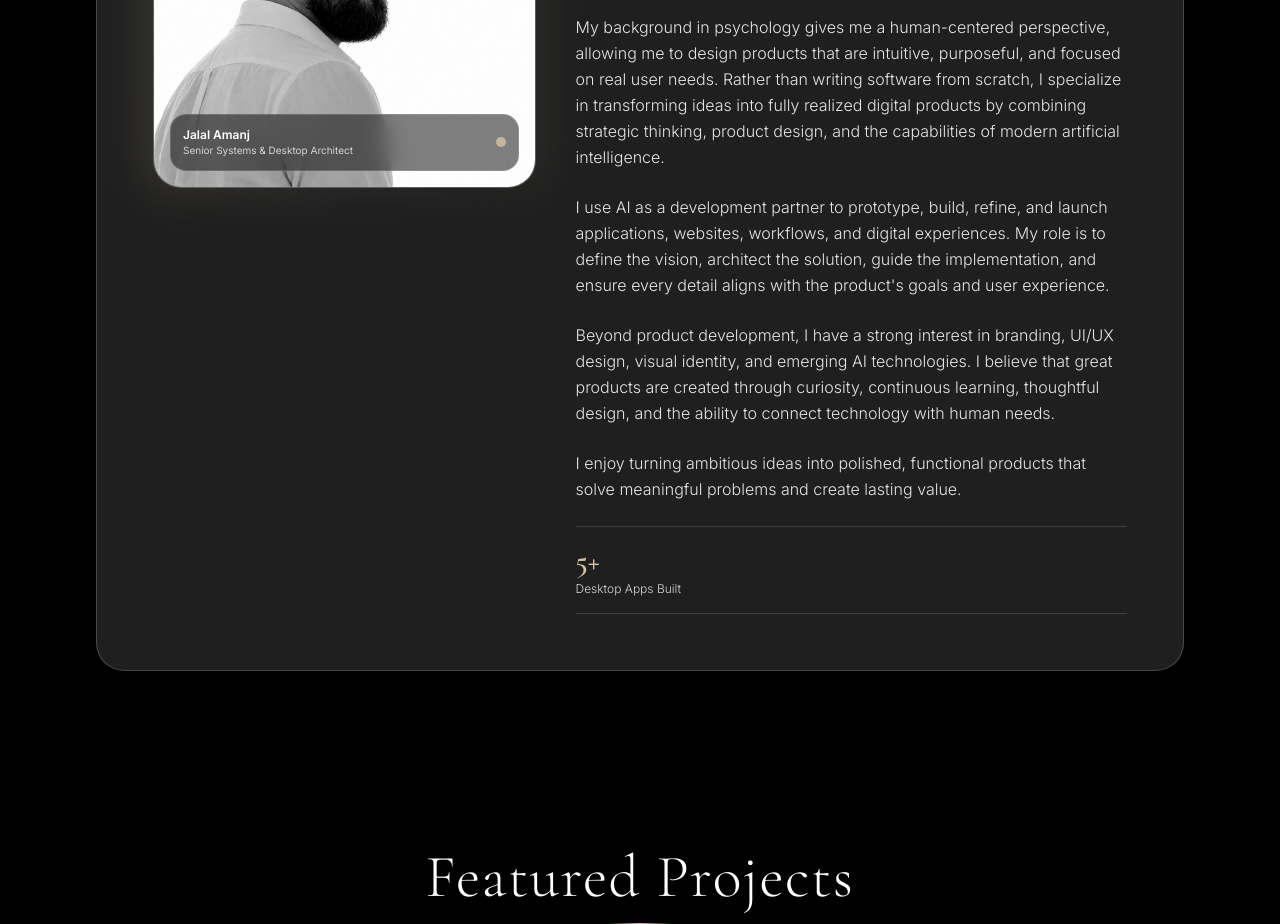
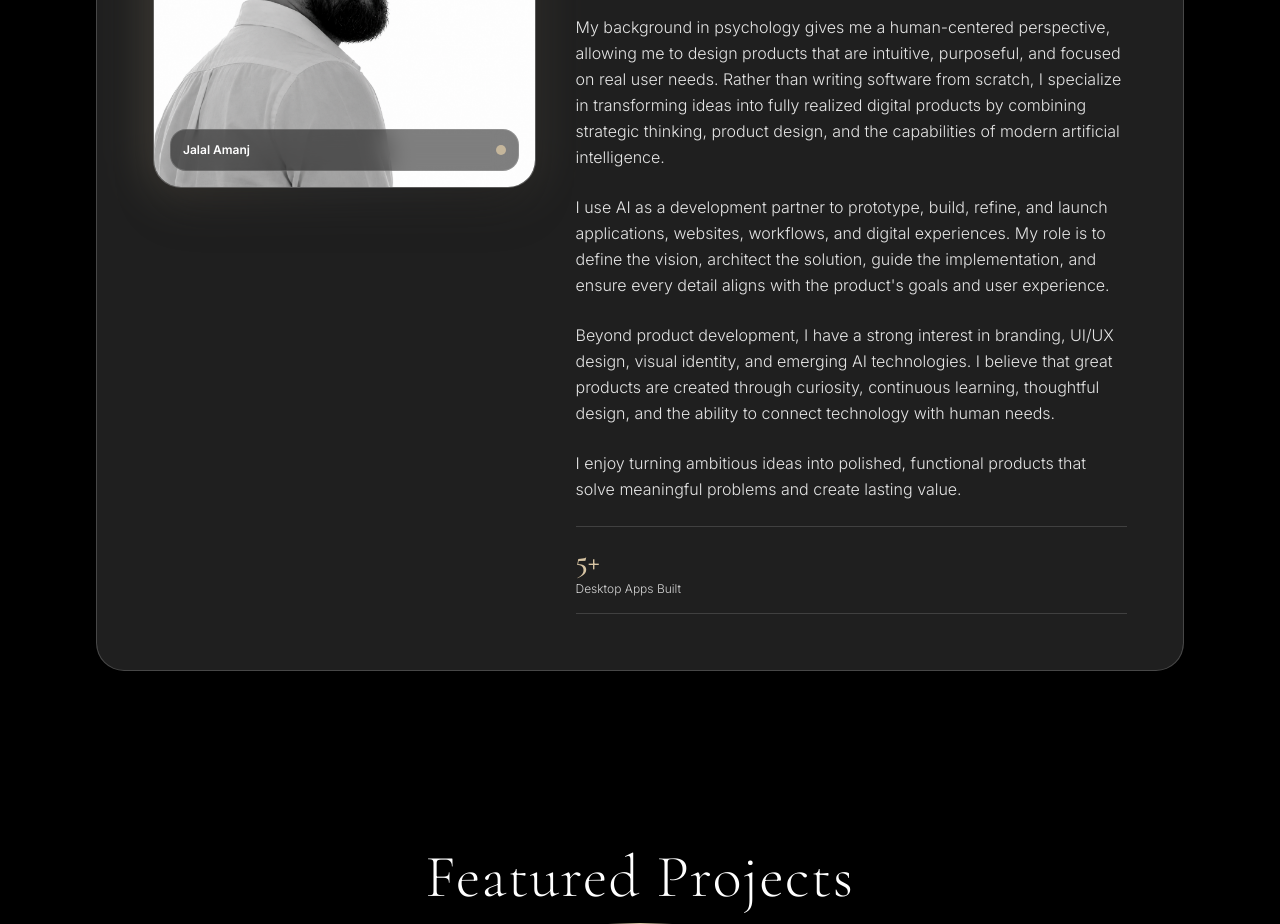
Before and after one commit to jalalamanj1/myportfolio, a React (Vite) app: page / in a window 1280 px wide. Shown: the part 1340-2264 px from the top of the page. Built offline with nearby package versions, Linux system fonts and the light colour scheme.

Commit message:
Show only name on profile image card

```diff
--- a/src/components/AboutSection.tsx
+++ b/src/components/AboutSection.tsx
@@ -76,10 +76,7 @@ export const AboutSection: React.FC = () => {
                     />
 
                     <div className="absolute bottom-4 left-4 right-4 p-3 rounded-2xl bg-black/50 backdrop-blur-md border border-white/15 flex items-center justify-between">
-                      <div>
-                        <p className="text-xs font-semibold text-white">Jalal Amanj</p>
-                        <p className="text-[10px] text-neutral-300">Senior Systems & Desktop Architect</p>
-                      </div>
+                      <p className="text-xs font-semibold text-white">Jalal Amanj</p>
                       <span className="inline-block w-2.5 h-2.5 rounded-full bg-[#D7C4A3] animate-pulse" />
                     </div>
                   </div>
```
